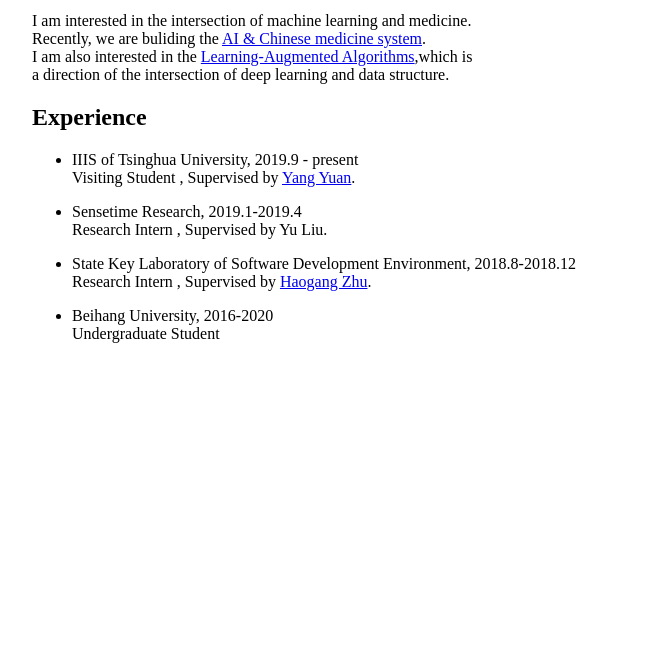
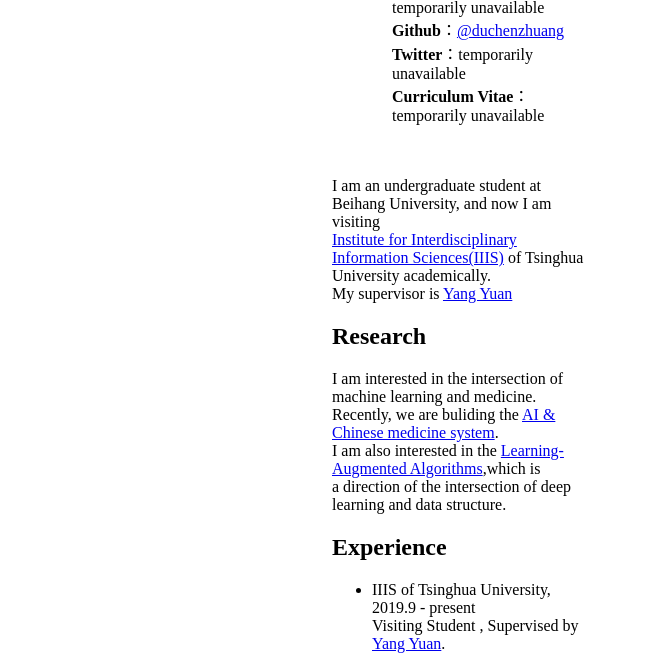
Before and after one commit to PEGASUS1993/duchenzhuang.github.io, a plain HTML site: page index.html in a window 1280 px wide. Shown: the part 401-1067 px from the top of the page, without its empty margins (176-838 px from the left). Before the commit the page ends 944 px from the top, so only its background shows below. Drawn offline with Linux system fonts and the light colour scheme.

Commit message:
Update index.html

```diff
--- a/index.html
+++ b/index.html
@@ -8,7 +8,7 @@
 
 <body>
 
-<div class="wrapper" style="margin:200px; margin-top:0px">
+<div class="wrapper" style="margin:500px; margin-top:0px">
 
 
 <div style="float:left;padding:13px">
```
